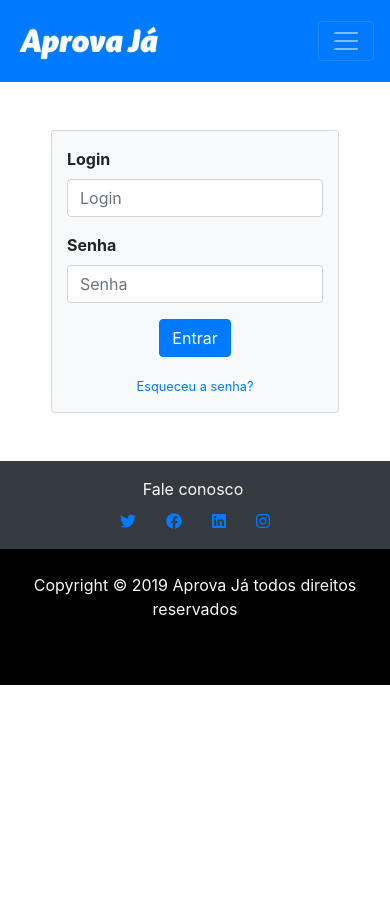
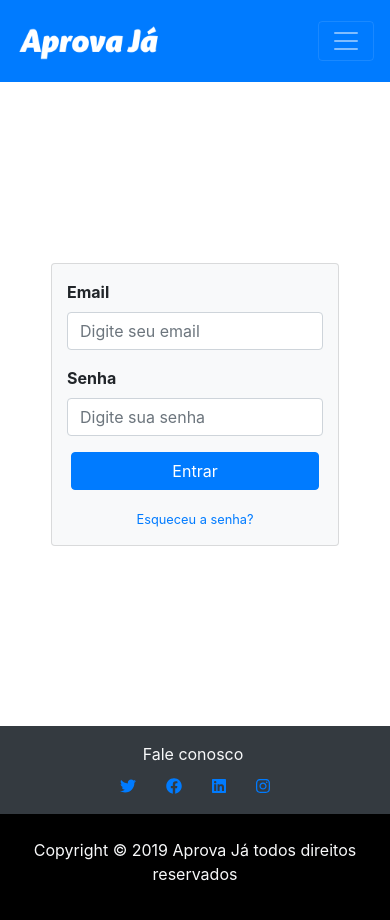
Before and after one commit to brendonhc/aprova-ja, a React (Create React App) app: page /entrar in a window 390 px wide. Shown: the top 920 px of the page. Before the commit the page ends 844 px from the top, so only its background shows below. Built offline with nearby package versions, Linux system fonts and the light colour scheme; the HTML template or start-up script is replaced by a standard one.

Commit message:
Integração da API de backend com axios e responsividade geral das telas

```diff
--- a/package.json
+++ b/package.json
@@ -8,6 +8,7 @@
     "@fortawesome/free-solid-svg-icons": "^5.7.2",
     "@fortawesome/react-fontawesome": "^0.1.4",
     "@material-ui/core": "^3.9.2",
+    "axios": "^0.18.0",
     "bootstrap": "^4.3.1",
     "react": "^16.8.3",
     "react-bootstrap": "^1.0.0-beta.5",
--- a/public/index.html
+++ b/public/index.html
@@ -25,7 +25,7 @@
     integrity="sha384-GJzZqFGwb1QTTN6wy59ffF1BuGJpLSa9DkKMp0DgiMDm4iYMj70gZWKYbI706tWS" crossorigin="anonymous" />
 </head>
 
-<body>
+<body style="height: 100hv">
   <noscript>You need to enable JavaScript to run this app.</noscript>
   <div id="root"></div>
   <!--
--- a/src/App.js
+++ b/src/App.js
@@ -12,9 +12,11 @@
 class App extends Component {
   render() {
     return (
-      <div>
+      <div className="container-fluid" >
+        <header className="row">
           <Menu />
-
+        </header>
+        <main className="row justify-content-center align-items-center" style={{ minHeight: (window.innerHeight-200)} }>
           <BrowserRouter>
             <Switch>
               <Route path="/" exact component={Inicio} />
@@ -23,8 +25,10 @@
               <Route path="/classe" component={Classe} />
             </Switch>
           </BrowserRouter>
-
+        </main>
+        <footer className="row">
           <Footer />
+        </footer>
       </div>
     );
   }
--- a/src/components/Footer/Footer.js
+++ b/src/components/Footer/Footer.js
@@ -5,7 +5,6 @@
 export default class Footer extends Component {
   render() {
     return (
-      <footer className="footer row">
         <div className="container-fluid bg-dark">
           <div className="row">
             <div className="py-3 mx-auto px-4">
@@ -30,7 +29,6 @@
             <p className="text-light text-center">Copyright © 2019 Aprova Já todos direitos reservados</p>
           </div>
         </div>
-      </footer>
     )
   }
 }
--- a/src/components/Menu/Menu.js
+++ b/src/components/Menu/Menu.js
@@ -6,7 +6,7 @@
 class Menu extends Component {
   render() {
     return (
-      <Navbar bg="primary" expand="lg" inline variant="dark">
+      <Navbar className="container-fluid" bg="primary" expand="lg" inline variant="dark">
         <Navbar.Brand href="/" >
           <img width="150px" src={logo} alt="logo" />
         </Navbar.Brand>
--- a/src/pages/Entrar/Entrar.js
+++ b/src/pages/Entrar/Entrar.js
@@ -2,34 +2,61 @@
 import './styles.css';
 import { Form, Button, FormText, Card } from 'react-bootstrap'
 
+import api from '../../services/api';
 
 class Entrar extends Component {
+  state = {
+    email: '',
+    password: '',
+  }
+
+  handleEmailChange = event => {
+    this.setState({ email: event.target.value })
+  }
+
+  handlePasswordChange = event => {
+    this.setState({ password: event.target.value })
+  }
+
+  handleSubmit = async event => {
+    // Cancela o comportamento normal do submit para validarmos e enviarmos os dados
+    event.preventDefault()
+
+    const { email, password } = this.state
+
+    // Requisita o login para a api
+    const response = await api.post('auth/login', { email, password })
+
+    // Salva o token da sessão no cache do navegador
+    await localStorage.setItem('@AprovaJa:token', response.data.token)
+    console.log(response)
+  }
+
   render() {
     return (
-      <div className="container align-items-center mt-5 mb-5"   >
-        <div className="row justify-content-center">
+      <div className="container justify-content-center align-items-center mt-5 mb-5">
+        <div className="row justify-content-center align-items-center">
           <Card bg="light" style={{ width: '18rem' }} >
 
-            <Form className="col-12">
+            <Form className="col-12" onSubmit={this.handleSubmit}>
               <Form.Group controlId="formBasicEmail" className="mt-3">
-                <Form.Label><b>Login</b></Form.Label>
-                <Form.Control type="email" placeholder="Login" />
-
+                <Form.Label><b>Email</b></Form.Label>
+                <Form.Control type="email" placeholder="Digite seu email" onChange={this.handleEmailChange} />
               </Form.Group>
 
               <Form.Group controlId="formBasicPassword">
                 <Form.Label><b>Senha</b></Form.Label>
-                <Form.Control type="password" placeholder="Senha" />
+                <Form.Control type="password" placeholder="Digite sua senha" onChange={this.handlePasswordChange} />
               </Form.Group >
-              <Form.Group controlId="LoginButton" className="justify-content-center align-items-center row" >
-                <Button variant="primary" type="submit"  >
+              <Form.Group controlId="LoginButton" className="justify-content-center align-items-center row mx-1" >
+                <Button variant="primary" type="submit" block>
                   Entrar
-        </Button>
-        </Form.Group>
-        <Form.Group controlId="SenhaEsquecida"className="justify-content-center align-items-center row">
-              <FormText className="text-muted">
-                <a href="/">Esqueceu a senha?</a></FormText>
-                </Form.Group>
+                </Button>
+              </Form.Group>
+              <Form.Group controlId="SenhaEsquecida" className="justify-content-center align-items-center row">
+                <FormText className="text-muted">
+                  <a href="entrar#BoaSorte">Esqueceu a senha?</a></FormText>
+              </Form.Group>
             </Form>
 
           </Card>
@@ -40,5 +67,4 @@
   }
 }
 
-
 export default Entrar;
--- /dev/null
+++ b/src/services/api.js
@@ -0,0 +1,8 @@
+import axios from 'axios';
+
+// Conexão com o backend em node
+const api = axios.create({
+    baseURL: 'http://192.168.1.111:3001/'
+})
+
+export default api;
```
Also changed, not shown: 1 other file (tests, documents, lock files or other folders). Lines whose indentation alone changed are shown as unchanged.
